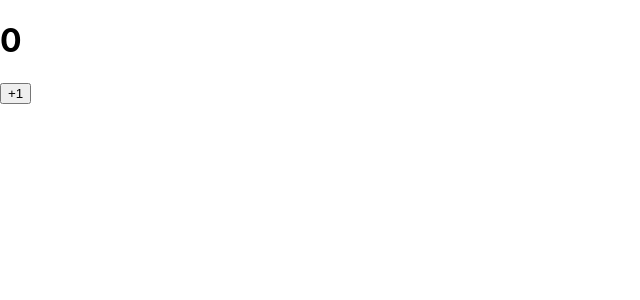
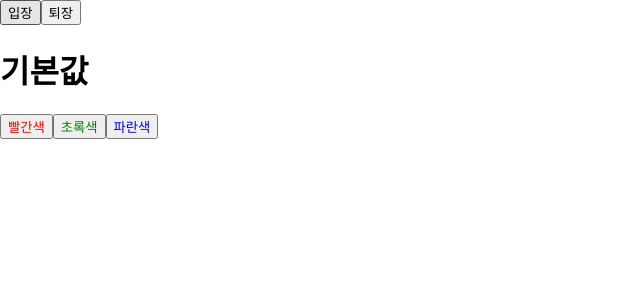
Before and after one commit to DGeon/AWS_FullStack_hello_React, a React (Create React App) app: page / in a window 1280 px wide. Shown: the top 300 px of the page, without its empty margins (0-640 px from the left). Built offline with nearby package versions, Linux system fonts and the light colour scheme.

Commit message:
0504 컴포넌트 끝

```diff
--- a/src/App.js
+++ b/src/App.js
@@ -58,9 +58,16 @@
 
 // export default App;
 
-//---------------------- 0505 -------------------------------------
-import Counter from "./Counter";
+//---------------------- 0505 p109 -------------------------------------
+// import Counter from "./Counter";
+// const App = () => {
+//   return <Counter />;
+// };
+// export default App;
+
+import Say from "./say";
+
 const App = () => {
-  return <Counter />;
+  return <Say />;
 };
 export default App;
--- a/src/Counter.js
+++ b/src/Counter.js
@@ -1,20 +1,35 @@
 import React, { Component } from "react";
 
 class Counter extends Component {
-  constructor(props) {
-    super(props);
-    this.state = {
-      number: 0,
-    };
-  }
+  // constructor(props) {
+  //   super(props);
+  //   this.state = {
+  //     number: 0,
+  //     fixedNumber: 0,
+  //   };
+  // }
+  //위 코드를 아래처럼 쓸 수 있다.(필드라고 생각하면 됨)
+  state = { number: 0, fixedNumber: 0 };
   render() {
-    const { number } = this.state;
+    const { number, fixedNumber } = this.state;
     return (
       <div>
         <h1>{number}</h1>
+        <h2>{fixedNumber}</h2>
         <button
           onClick={() => {
-            this.setState({ number: number + 1 });
+            //p110
+            // this.setState((prevState) => {
+            //   return { number: prevState.number + 1 };
+            // });
+            // this.setState((prevState) => {
+            //   return { number: prevState.number + 1 };
+            // });
+
+            //콜백
+            this.setState({ number: number + 1 }, () => {
+              console.log("방금 setState가 호출");
+            });
           }}
         >
           +1
--- /dev/null
+++ b/src/say.js
@@ -0,0 +1,27 @@
+import React from "react";
+import { useState } from "react";
+
+const Say = () => {
+  const [message, setMessage] = useState("기본값");
+  const [color, setColor] = useState("black");
+  const onClickEnter = () => setMessage("안녕하세요"); //setter역할을 함
+  const onClickLeave = () => setMessage("안녕히 가세요");
+  return (
+    <div>
+      <button onClick={onClickEnter}>입장</button>
+      <button onClick={onClickLeave}>퇴장</button>
+      <h1 style={{ color }}>{message}</h1>
+      <button style={{ color: "red" }} onClick={() => setColor("red")}>
+        빨간색
+      </button>
+      <button style={{ color: "green" }} onClick={() => setColor("green")}>
+        초록색
+      </button>
+      <button style={{ color: "blue" }} onClick={() => setColor("blue")}>
+        파란색
+      </button>
+    </div>
+  );
+};
+
+export default Say;
```
